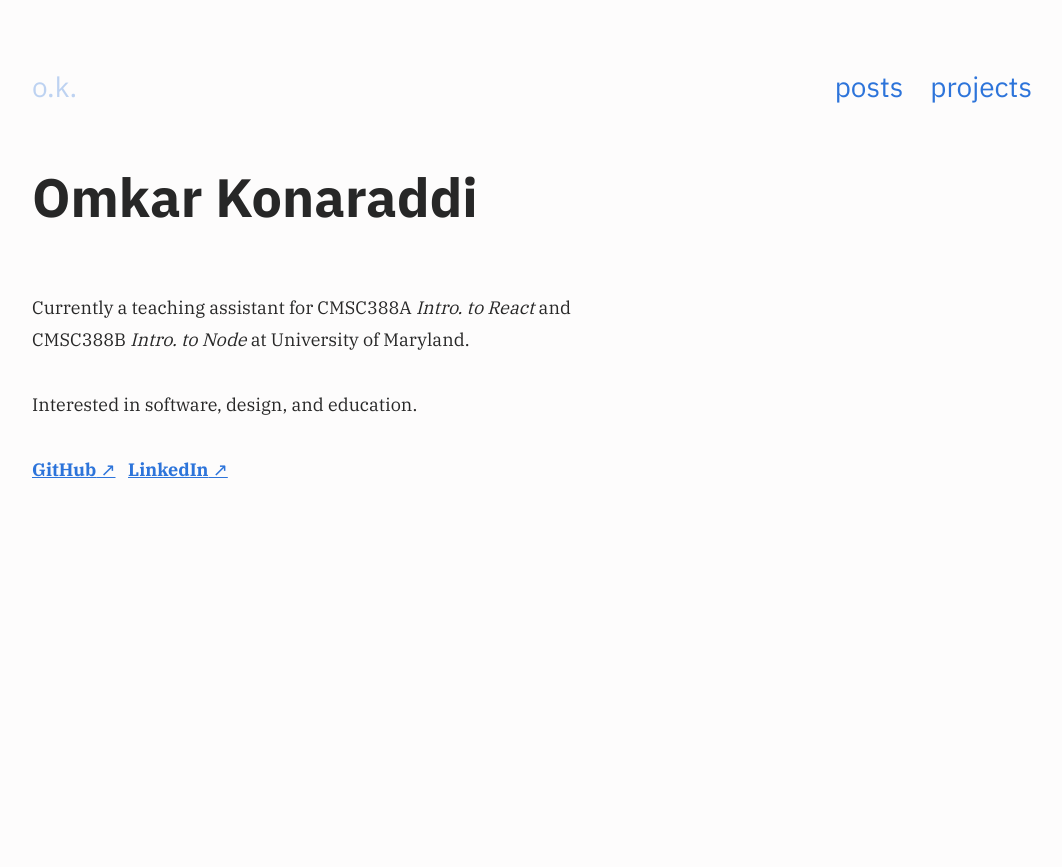
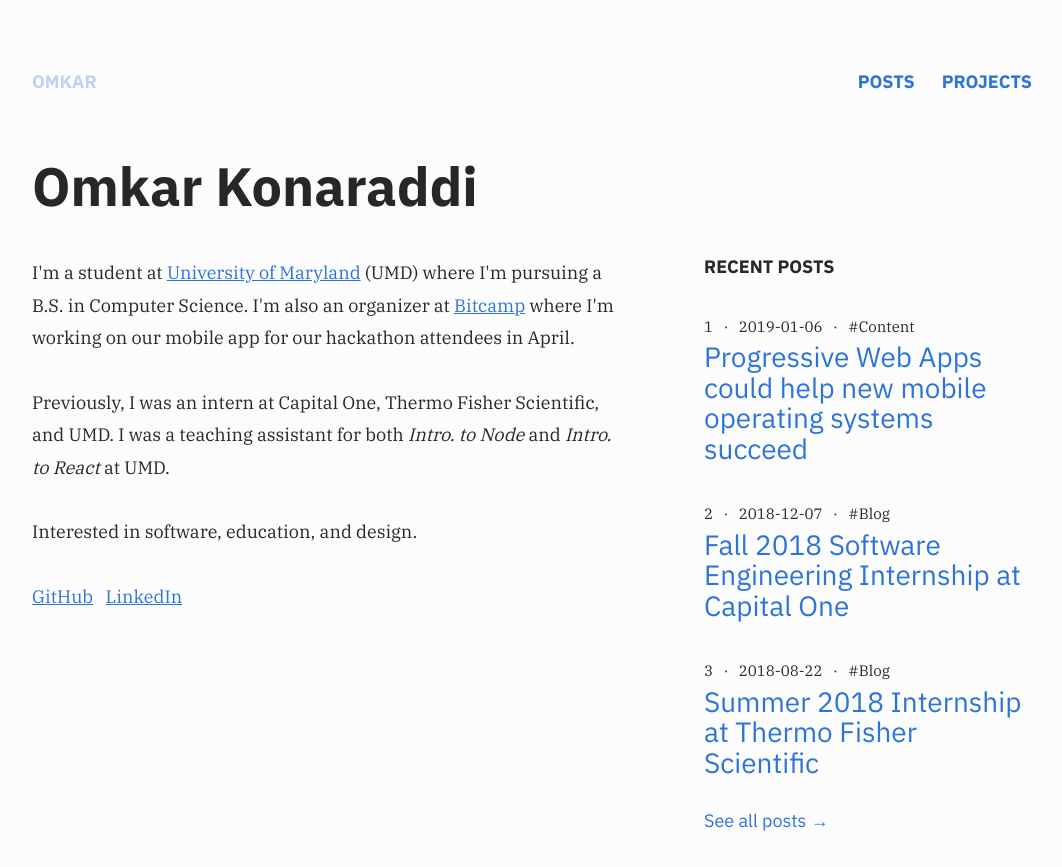
Before and after one commit to konaraddi/old-konaraddi-com, a Gatsby site: page / in a window 1280 px wide. Shown: the whole page, without its empty margins (108-1170 px from the left). Before the commit the page ends 800 px from the top, so only its background shows below. Built offline with nearby package versions, Linux system fonts and the light colour scheme; Gatsby itself is replaced by a stand-in of ours; some packages are replaced by stand-ins of ours.

Commit message:
Add recent posts to home page and remove the arrow on external links (because it looked weird on links in sentences on the home page)

```diff
--- a/src/components/ExternalLink.js
+++ /dev/null
@@ -1,7 +0,0 @@
-import React from "react";
-
-export default ({ href, children }) => (
-  <a href={href} target="_blank" rel="noopener noreferrer">
-    <b>{children}</b> &#8599;
-  </a>
-);
--- a/src/components/Navbar.js
+++ b/src/components/Navbar.js
@@ -7,26 +7,33 @@ const NavWrapper = styled.nav`
   display: flex;
 `;
 
-const LinkWrapper = styled.h3`
-  margin-right: 0.75rem;
+const LinkWrapper = styled.h4`
+  margin-right: 1rem;
   ${media.tablet`
     margin-right: 1.5rem;
   `}
   :last-child {
     margin-right: 0rem;
   }
+  text-transform: uppercase;
 `;
 
 export default () => (
   <NavWrapper>
     <LinkWrapper>
-      <InternalLink to="/">o.k.</InternalLink>
+      <InternalLink to="/">
+        <b>Omkar</b>
+      </InternalLink>
     </LinkWrapper>
     <LinkWrapper style={{ marginLeft: "auto" }}>
-      <InternalLink to="/posts">posts</InternalLink>
+      <InternalLink to="/posts">
+        <b>Posts</b>
+      </InternalLink>
     </LinkWrapper>
     <LinkWrapper>
-      <InternalLink to="/projects">projects</InternalLink>
+      <InternalLink to="/projects">
+        <b>Projects</b>
+      </InternalLink>
     </LinkWrapper>
   </NavWrapper>
 );
--- a/src/pages/index.js
+++ b/src/pages/index.js
@@ -1,30 +1,106 @@
 import React from "react";
+import InternalLink from "../components/InternalLink";
 import Layout from "../components/Layout";
-import ExternalLink from "../components/ExternalLink";
 import styled from "styled-components";
 import media from "../utils/media";
 
-const Body = styled.div`
-  ${media.tablet`max-width: 600px;`}
+const HomePageGrid = styled.div`
+  display: grid;
+  ${media.desktop`grid-template-columns: minmax(600px, 1fr) 1fr;`}
+  row-gap: 0.5rem;
+  column-gap: 4rem;
 `;
 
-export default () => (
+const HomePageGridElement = styled.div`
+  position: relative;
+`;
+
+export default ({ data }) => (
   <Layout>
+    <HomePageGrid>
       <h1>Omkar Konaraddi</h1>
       <br />
-    <Body>
+      <HomePageGridElement>
         <p>
-        Currently a teaching assistant for CMSC388A <i>Intro. to React</i> and
-        CMSC388B <i>Intro. to Node</i> at University of Maryland.
+          I'm a student at{" "}
+          <a href="https://umd.edu" target="_blank" rel="noopener noreferrer">
+            University of Maryland
+          </a>{" "}
+          (UMD) where I'm pursuing a B.S. in Computer Science. I'm also an
+          organizer at{" "}
+          <a href="https://bit.camp" target="_blank" rel="noopener noreferrer">
+            Bitcamp
+          </a>{" "}
+          where I'm working on our mobile app for our hackathon attendees in
+          April.
         </p>
-      <p>Interested in software, design, and education.</p>
         <p>
-        <ExternalLink href="https://github.com/konaraddi">GitHub</ExternalLink>
+          Previously, I was an intern at Capital One, Thermo Fisher Scientific,
+          and UMD. I was a teaching assistant for both <i>Intro. to Node</i> and{" "}
+          <i>Intro. to React</i> at UMD.
+        </p>
+        <p>Interested in software, education, and design.</p>
+        <p>
+          <a
+            href="https://github.com/konaraddi"
+            target="_blank"
+            rel="noopener noreferrer"
+          >
+            GitHub
+          </a>
           &nbsp;&nbsp;&nbsp;
-        <ExternalLink href="https://linkedin.com/in/omkar-konaraddi">
+          <a
+            href="https://linkedin.com/in/omkar-konaraddi"
+            target="_blank"
+            rel="noopener noreferrer"
+          >
             LinkedIn
-        </ExternalLink>
+          </a>
         </p>
-    </Body>
+      </HomePageGridElement>
+      <HomePageGridElement>
+        <h4 style={{ textTransform: "uppercase" }}>Recent posts</h4>
+        {data.allMarkdownRemark.edges.map(({ node }, index) => (
+          <div key={node.id}>
+            <small>
+              {index + 1} &nbsp; &middot; &nbsp; {node.frontmatter.date} &nbsp;
+              &middot; &nbsp; #{node.frontmatter.category}
+            </small>
+            <h3>
+              <InternalLink to={node.fields.slug}>
+                {node.frontmatter.title}
+              </InternalLink>
+            </h3>
+          </div>
+        ))}
+        <h4>
+          <InternalLink to="/posts">See all posts →</InternalLink>
+        </h4>
+      </HomePageGridElement>
+    </HomePageGrid>
   </Layout>
 );
+
+export const query = graphql`
+  query {
+    allMarkdownRemark(
+      limit: 3
+      sort: { fields: [frontmatter___date], order: DESC }
+    ) {
+      totalCount
+      edges {
+        node {
+          id
+          frontmatter {
+            title
+            date(formatString: "YYYY-MM-DD")
+            category
+          }
+          fields {
+            slug
+          }
+        }
+      }
+    }
+  }
+`;
--- a/src/pages/projects.js
+++ b/src/pages/projects.js
@@ -2,7 +2,6 @@ import React from "react";
 import Layout from "../components/Layout";
 import { graphql } from "gatsby";
 import { Grid, GridElement } from "../components/Grid";
-import ExternalLink from "../components/ExternalLink";
 import GitHubCorner from "../components/GitHubCorner";
 import colors from "../utils/colors";
 
@@ -20,7 +19,9 @@ export default function({ data }) {
         {data.allJson.edges.map(({ node }) => (
           <GridElement key={node.link}>
             <p>
-              <ExternalLink href={node.link}>{node.name}</ExternalLink>
+              <a href={node.link} target="_blank" rel="noopener noreferrer">
+                <b>{node.name}</b>
+              </a>
               <br />
               {node.description}
             </p>
```
Lines whose indentation alone changed are shown as unchanged.
